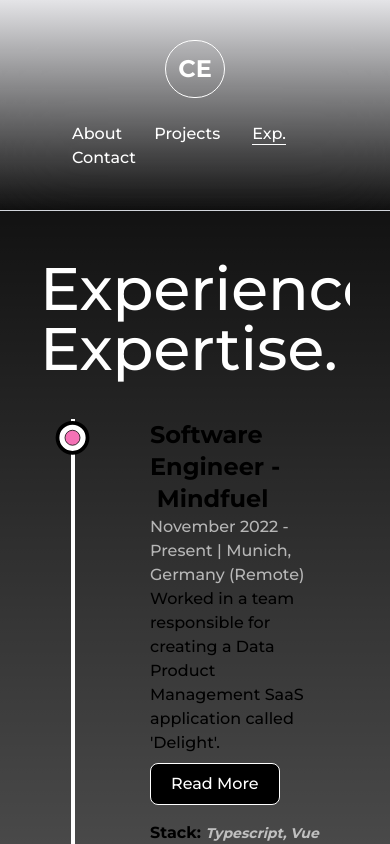
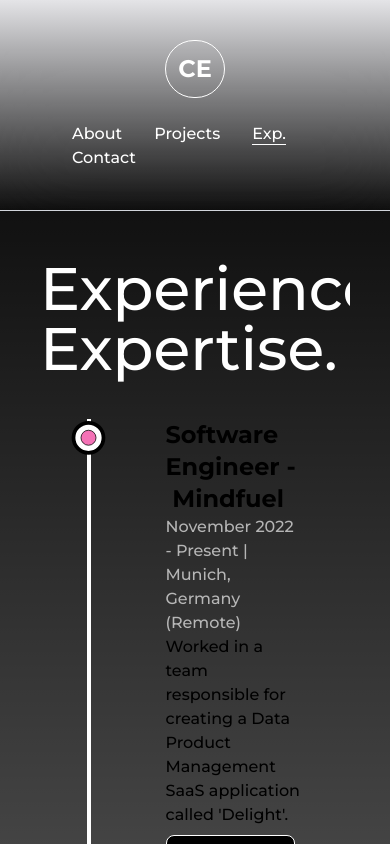
Before and after one commit to colenocks/portfolio_v2, a Next.js app: page /experience in a window 390 px wide. Shown: the top 844 px of the page. Built offline with nearby package versions, Linux system fonts and the light colour scheme.

Commit message:
adjust experience responsiveness

```diff
--- a/src/app/experience/page.tsx
+++ b/src/app/experience/page.tsx
@@ -30,7 +30,7 @@ const Experience = (props: Props) => {
   return (
     <BaseLayout>
       <AnimatedText className={"mb-8 text-center"} text={"Experience, Expertise."} />
-      <div className={"mb-10 flex w-full flex-col-reverse items-start gap-3 lg:mb-0 lg:flex-row xl:w-[70%]"}>
+      <div className={"mb-10 flex w-full flex-col-reverse items-start gap-3 lg:mb-0  lg:flex-row xl:w-[80%]"}>
         <div className={"mt-20"}>
           <h2 className={"mb-6 flex items-center justify-center gap-x-3 text-2xl font-medium"}>
             <CodeIcon className={"text-pink-400"} size={48} />
--- a/src/components/WorkHistory.tsx
+++ b/src/components/WorkHistory.tsx
@@ -19,7 +19,7 @@ interface Props {
 
 const JobDetails = ({ role, companyLink, company, period, address, summary, readMore, stack }: JobsProp) => {
   return (
-    <li className="mx-auto flex w-[80%] items-start justify-start border-l-4 border-white py-8 first:pt-0 last:pb-0">
+    <li className="mx-auto flex w-[70%] items-start justify-start border-l-4 border-white py-8 first:pt-0 last:pb-0 lg:w-full">
       <figure className={"relative -left-10 stroke-black"}>
         <svg className={"-rotate-90"} width="75" height="75" viewBox="0 0 100 100">
           <circle cx="75" cy="50" r="20" className={"fill-none stroke-pink-400 stroke-1"} />
@@ -90,7 +90,7 @@ const WorkHistory = ({ className }: Props) => {
   ]
 
   return (
-    <div className={`relative flex flex-col items-end ${className}`}>
+    <div className={`relative flex flex-col items-center lg:items-end ${className}`}>
       <ul className={"item-between flex h-full flex-col"}>
         {jobList.map((job) => (
           <JobDetails key={job.id} {...job} />
```
